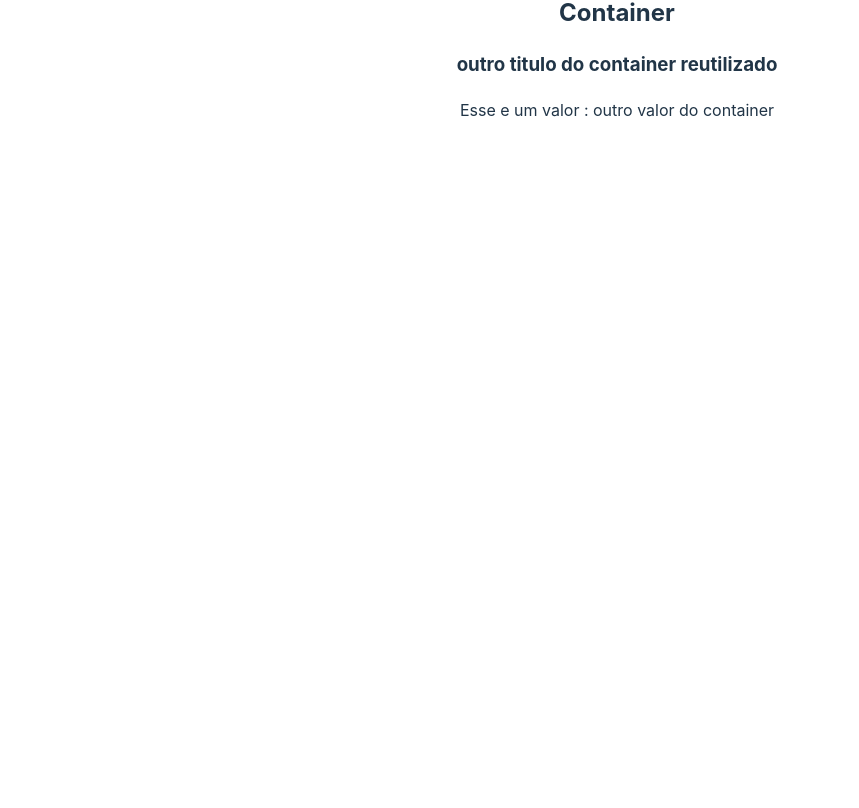
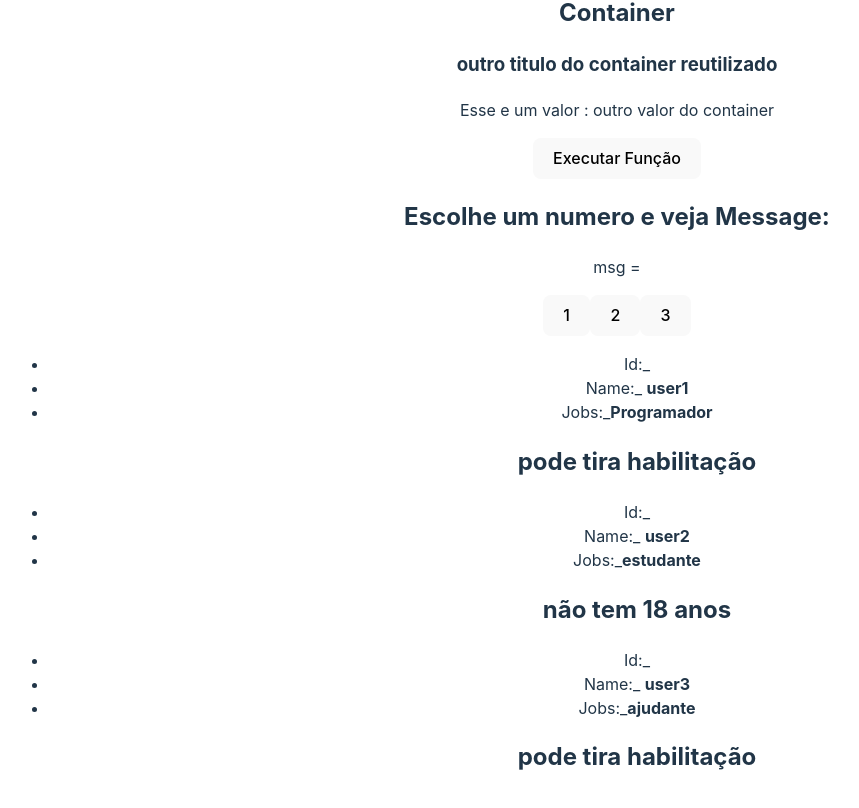
Before and after one commit to Luk3rF7/React_especializacao, a React (Vite) app in the folder 03_advancer/reactAvancado/: page / in a window 1280 px wide. Shown: the part 4509-5317 px from the top of the page, without its empty margins (23-882 px from the left). Before the commit the page ends 5179 px from the top, so only its background shows below. Built offline with nearby package versions, Linux system fonts and the light colour scheme.

Commit message:
desafios

```diff
--- a/03_advancer/reactAvancado/src/App.jsx
+++ b/03_advancer/reactAvancado/src/App.jsx
@@ -9,6 +9,11 @@ import ShowUserName from './components/ShowUserName'
 import CarDetails from './components/CartDEtail'
 import Fragmento from './components/Fragmento'
 import Container from './components/Container'
+import ExecuteFunction from './components/ExecuteFunction'
+import MessageStatus from './components/Message'
+import ChangeMessageStats from './components/changeMessageStats'
+import { useState } from 'react'
+import UserDetails from './components/UserDetail'
 
 
 
@@ -21,6 +26,23 @@ function App() {
     {id:1,brand: "Ferrari",color:'vermelho',newCars: true,Km:0},
     {id:2,brand: "Fusca",color:'preto',newCars: false,Km:2000},
     {id:3,brand: "Kia",color:'Cinza',newCars: true,Km: 500}
+  ]
+  //funçoes:
+  function showMessage(){
+    console.log('Evento de components Pai')
+  }
+  //hook
+  const [message,setMessage] = useState()
+
+  const handleMessage = (msg) =>{
+    setMessage(msg)
+  }
+
+  //desafios:
+  const person = [
+    {id:1,name:'user1',age:25,job:'Programador'},
+    {id:2,name:'user2',age:16,job:'estudante'},
+    {id:3,name:'user3',age:18,job:'ajudante'}
   ]
   return (
     <>
@@ -51,7 +73,8 @@ function App() {
       {cars.map((car)=> (
        <>
           <h2>Lista Array map</h2>
-        <CarDetails brand={car.brand} color={car.color} Km={car.Km} newCars={car.newCars}/>
+        <CarDetails
+        key={car.id} brand={car.brand} color={car.color} Km={car.Km} newCars={car.newCars}/>
        </>
       ))}
       <Fragmento propFragment="fragment Test" />
@@ -62,6 +85,19 @@ function App() {
       <Container myValue="outro valor do container" >
         <h3> outro titulo do container reutilizado</h3>
       </Container>
+      {/*  executando função com props */}
+      <ExecuteFunction myFunction={showMessage} />
+      {/* state lift
+      usamos para gerenciar  */}
+      <MessageStatus msg={message}/>
+      <ChangeMessageStats  handleMessage={handleMessage}/>
+     {person.map((user) => (
+      <UserDetails
+       key={user.id}
+        name={user.name}
+        job={user.job}
+        age={user.age}/>
+     ))}
     </div>
     </>
   )
--- /dev/null
+++ b/03_advancer/reactAvancado/src/components/ChangeMessageStats.jsx
@@ -0,0 +1,12 @@
+
+
+export default function ChangeMessageStats({handleMessage}) {
+ const messages = ["oi",'Ola','Oi, Tudo bem?']
+  return (
+    <div>
+    <button onClick={() => handleMessage(messages[0])}>1</button>
+    <button onClick={() => handleMessage(messages[1])}>2</button>
+    <button onClick={() => handleMessage(messages[2])}>3</button>
+    </div>
+  )
+}
--- /dev/null
+++ b/03_advancer/reactAvancado/src/components/ExecuteFunction.jsx
@@ -0,0 +1,11 @@
+const ExecuteFunction = ({myFunction}) => {
+  return (
+    <div>
+      <button onClick={myFunction}>
+      Executar Função
+      </button>
+    </div>
+  )
+}
+
+export default ExecuteFunction;
--- /dev/null
+++ b/03_advancer/reactAvancado/src/components/Message.jsx
@@ -0,0 +1,9 @@
+const MessageStatus = ({msg}) => {
+  return (
+    <div>
+      <h2>Escolhe um numero e veja Message:</h2>
+      <p>msg = {msg}</p>
+    </div>
+  )
+}
+export default MessageStatus
--- /dev/null
+++ b/03_advancer/reactAvancado/src/components/UserDetail.jsx
@@ -0,0 +1,16 @@
+const UserDetails = ({name,job,id,age}) => {
+  return (
+    <div>
+      <ul>
+        <li>Id:_ <strong>{id}</strong> </li>
+        <li>Name:_ <strong>{name}</strong> </li>
+        <li>Jobs:_<strong>{job}</strong> </li>
+        {age >= 18 ?
+        (<h2>pode tira habilitação </h2>) :
+        (<h2>não tem 18 anos</h2>) }
+      </ul>
+    </div>
+  )
+}
+
+export default UserDetails;
```
